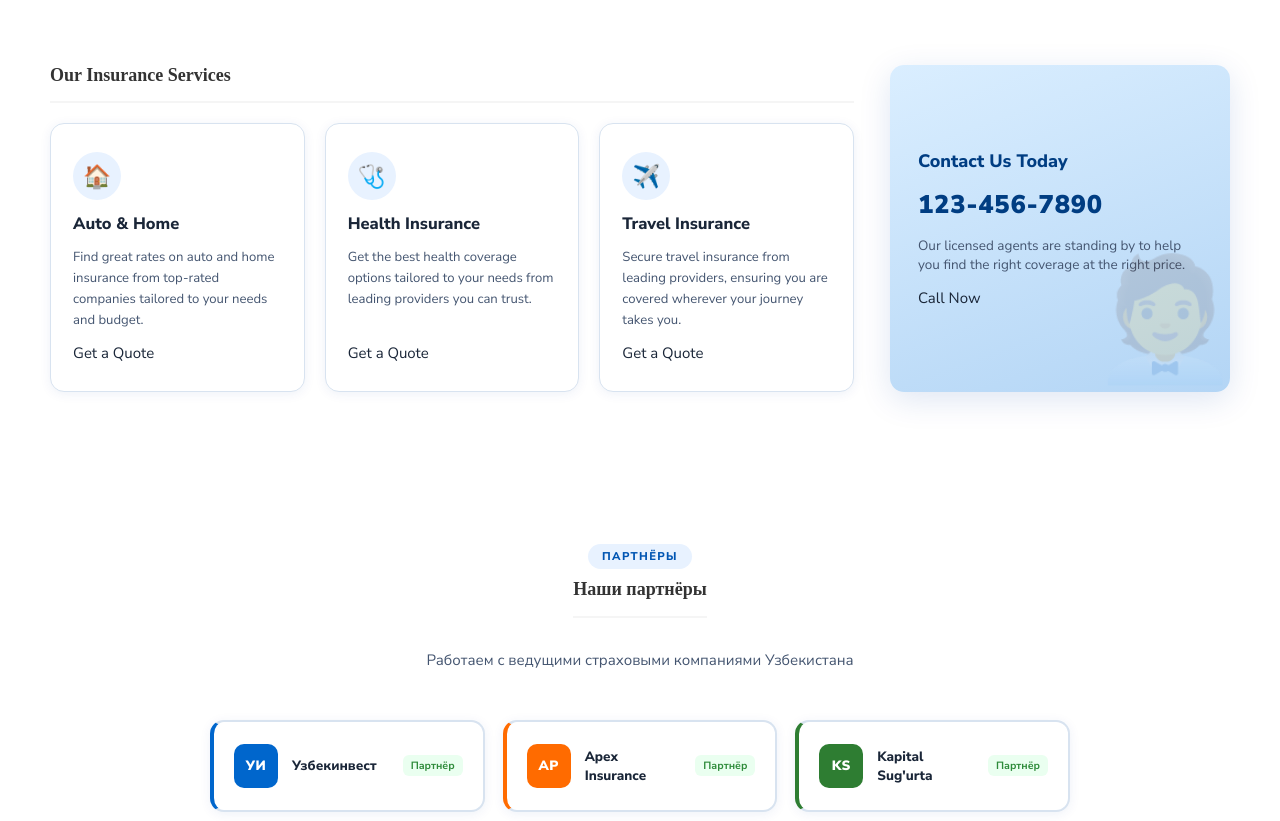
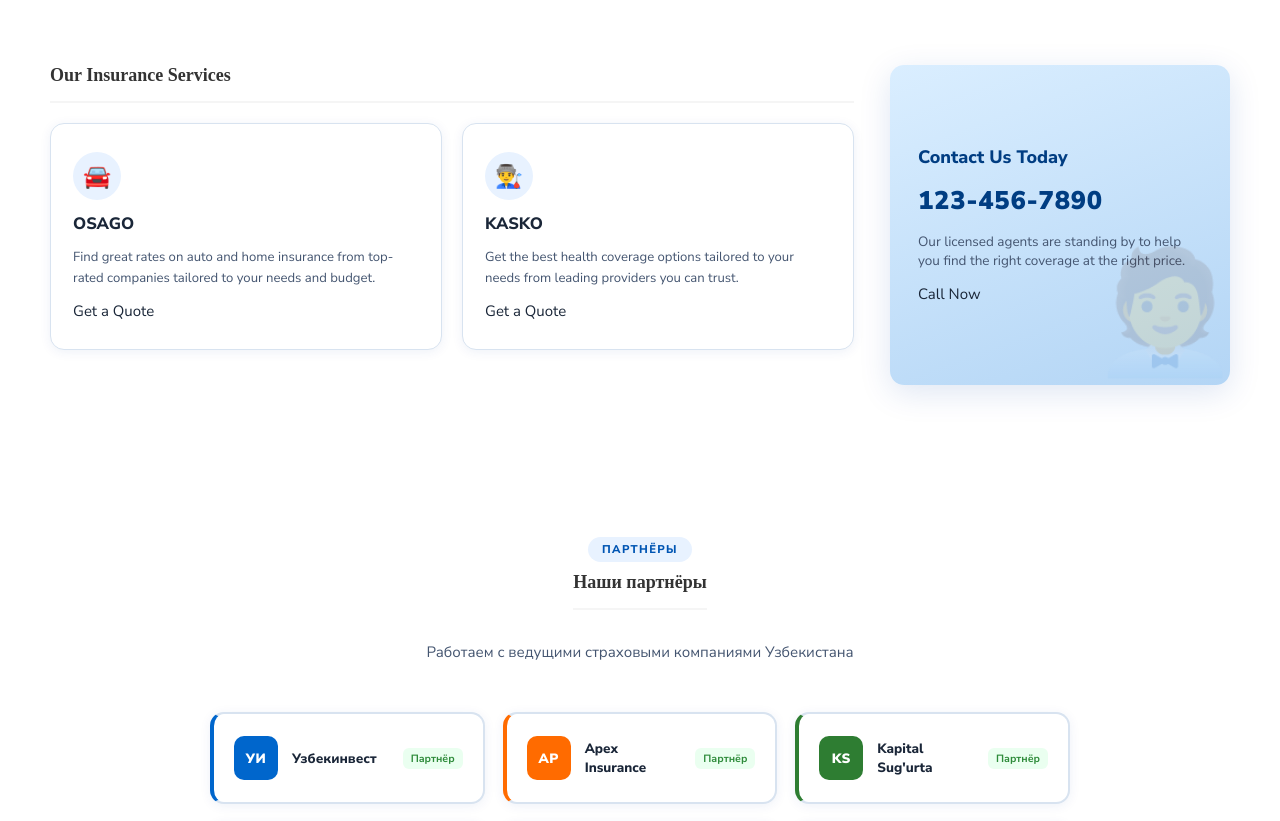
Before and after one commit to onehostileguy645/webpolis, a React (Create React App) app: page / in a window 1280 px wide. Shown: the part 1520-2341 px from the top of the page. Built offline with nearby package versions, Linux system fonts and the light colour scheme.

Commit message:
Changed Insurance Types part to necessary info

```diff
--- a/src/mainPages/InfoPage/infopage.js
+++ b/src/mainPages/InfoPage/infopage.js
@@ -126,23 +126,16 @@ function InsuranceTypes({ navigate }) {
                     <div class="service-cards">
 
                         <div class="service-card" id="auto-home">
-                            <div class="card-icon">🏠</div>
-                            <h3>Auto & Home</h3>
+                            <div class="card-icon">🚘</div>
+                            <h3>OSAGO</h3>
                             <p>Find great rates on auto and home insurance from top-rated companies tailored to your needs and budget.</p>
                             <a href="#quote" class="btn-green" >Get a Quote</a>
                         </div>
 
                         <div class="service-card" id="health">
-                            <div class="card-icon">🩺</div>
-                            <h3>Health Insurance</h3>
+                            <div class="card-icon">👨‍🏭</div>
+                            <h3>KASKO</h3>
                             <p>Get the best health coverage options tailored to your needs from leading providers you can trust.</p>
-                            <a href="#quote" class="btn-green">Get a Quote</a>
-                        </div>
-
-                        <div class="service-card" id="travel">
-                            <div class="card-icon">✈️</div>
-                            <h3>Travel Insurance</h3>
-                            <p>Secure travel insurance from leading providers, ensuring you are covered wherever your journey takes you.</p>
                             <a href="#quote" class="btn-green">Get a Quote</a>
                         </div>
 
--- a/src/mainPages/InfoPage/style.css
+++ b/src/mainPages/InfoPage/style.css
@@ -646,7 +646,7 @@
 
 .service-cards {
     display: grid;
-    grid-template-columns: repeat(3, 1fr);
+    grid-template-columns: repeat(2, 1fr);
     gap: 20px;
 }
 
```
